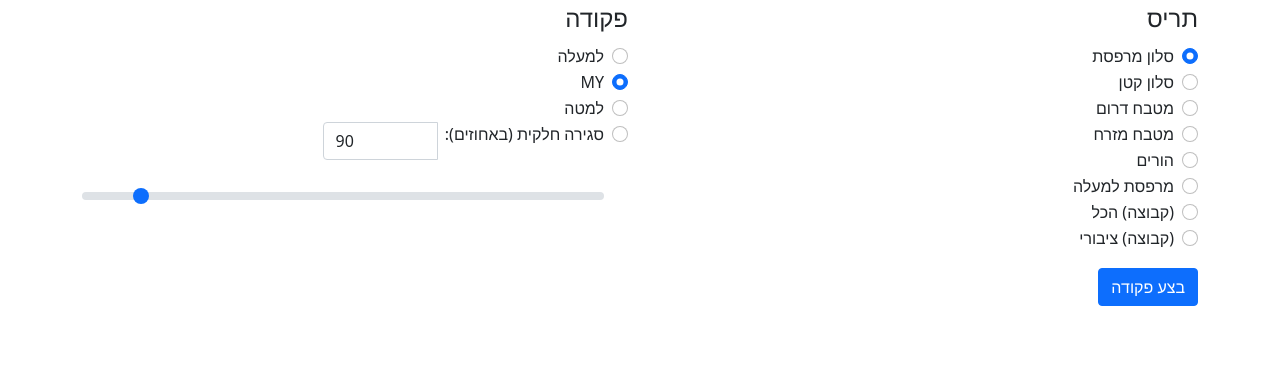
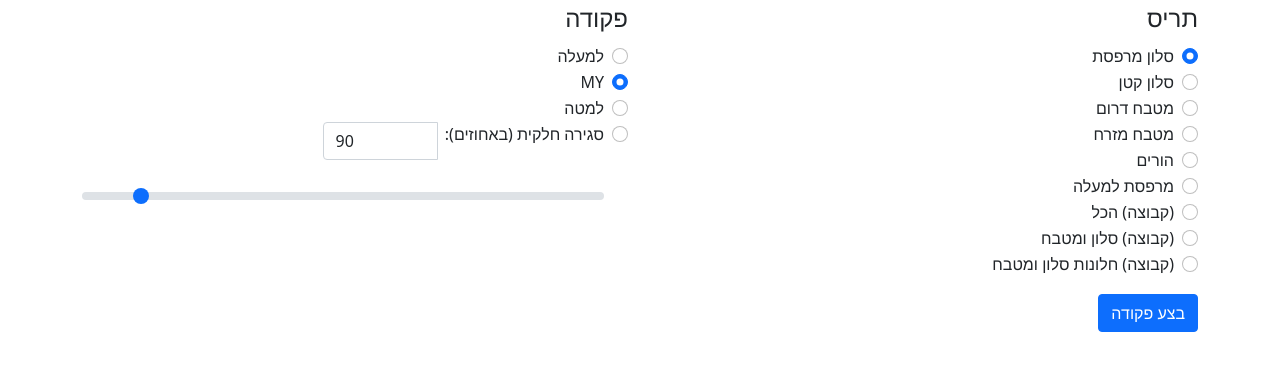
Before and after one commit to ZvikaZ/rfx-server, a plain HTML site: page index.html in a window 1280 px wide. Drawn offline with nearby package versions, Linux system fonts and the light colour scheme.

Commit message:
renaming

```diff
--- a/index.html
+++ b/index.html
@@ -48,7 +48,11 @@
 					</div>
 					<div class="form-check">
 					  <input class="form-check-input" type="radio" name="tris" id="PUBLIC" value="PUBLIC" >
-					  <label class="form-check-label" for="tris8"> (קבוצה) ציבורי </label>
+					  <label class="form-check-label" for="tris8"> (קבוצה) סלון ומטבח </label>
+					</div>
+					<div class="form-check">
+					  <input class="form-check-input" type="radio" name="tris" id="PUBLIC" value="PUBLIC_SMALL" >
+					  <label class="form-check-label" for="tris9"> (קבוצה) חלונות סלון ומטבח </label>
 					</div>
 				</fieldset>
 			</div>
```
